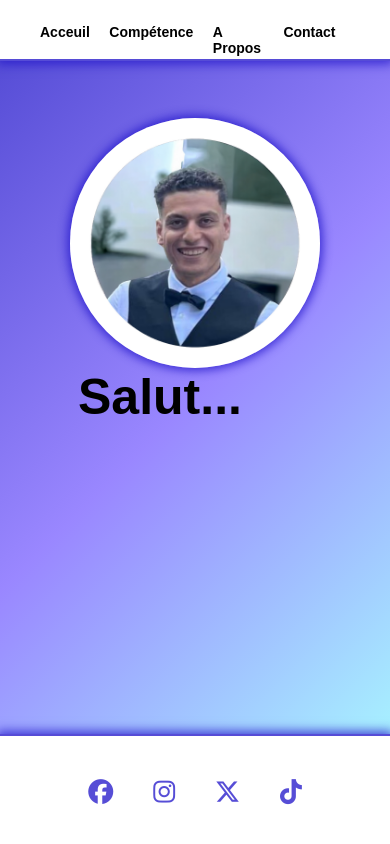
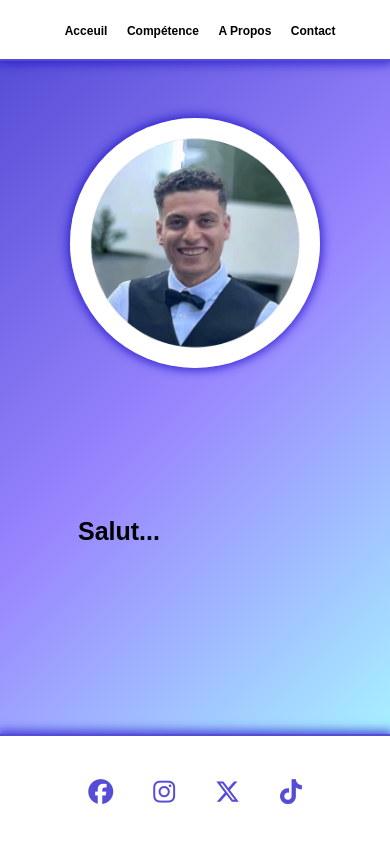
Before and after one commit to abdbilal146/my_portfolio, an Angular app: page / in a window 390 px wide. Built offline with nearby package versions, Linux system fonts and the light colour scheme.

Commit message:
responsivity updated for iphone

```diff
--- a/src/app/components/header/header.component.css
+++ b/src/app/components/header/header.component.css
@@ -40,3 +40,10 @@
         font-size: 14px;
     }
 }
+
+@media (max-width: 420px) and (max-height: 920px) {
+    .header-container ul li{
+        font-size: 12px;
+    }
+
+}
--- a/src/app/components/home-page/home-page.component.css
+++ b/src/app/components/home-page/home-page.component.css
@@ -24,15 +24,6 @@
     box-shadow: 0px 0px 10px 3px rgba(33, 21, 201, 0.76);
 }
 
-@media (max-width: 600px) {
-    .image-container{
-        width: 250px;
-        height: 250px;
-        top: 07vh;
-        left: 50vw;
-        transform: translateX(-50%);
-    }
-}
 @keyframes fadeIn{
     0% {
         opacity: 0;
@@ -49,8 +40,8 @@
     left: 20%;
     transform: translateY(-50%);
 
+}
 
-}
 
 .text-container h1{
     font-family: sans-serif;
@@ -71,3 +62,24 @@
     from, to { border-color: transparent }
     50% { border-color: rgba(33, 21, 201, 0.76); }
 }
+
+@media (max-width: 600px) {
+    .image-container{
+        width: 250px;
+        height: 250px;
+        top: 07vh;
+        left: 50vw;
+        transform: translateX(-50%);
+    }
+}
+
+
+@media (max-width: 420px) and (max-height: 920px) {
+    .text-container{
+        top: 70%;
+    }
+    .text-container h1{
+        font-size: 25px;
+    }
+
+}
```
